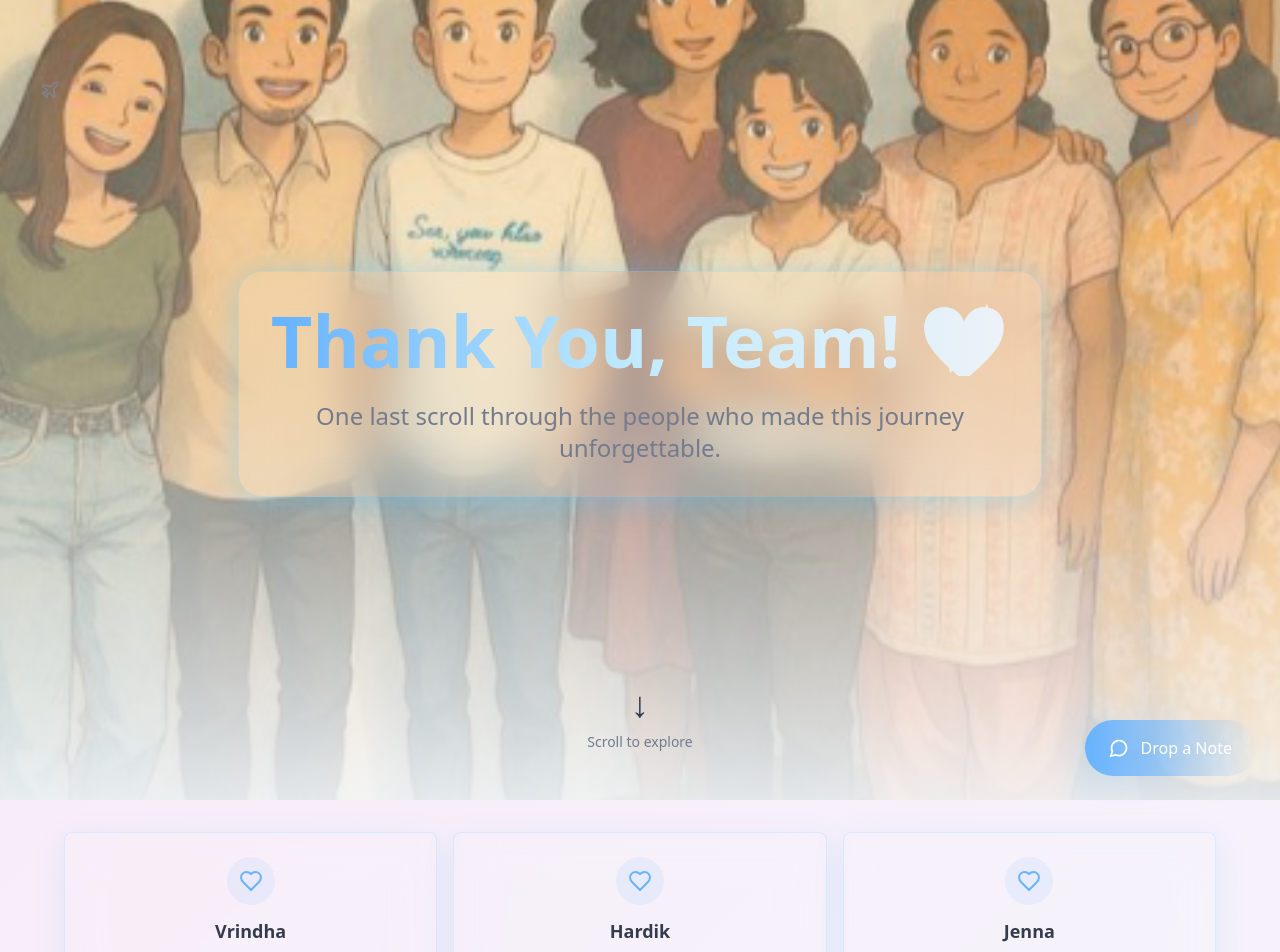
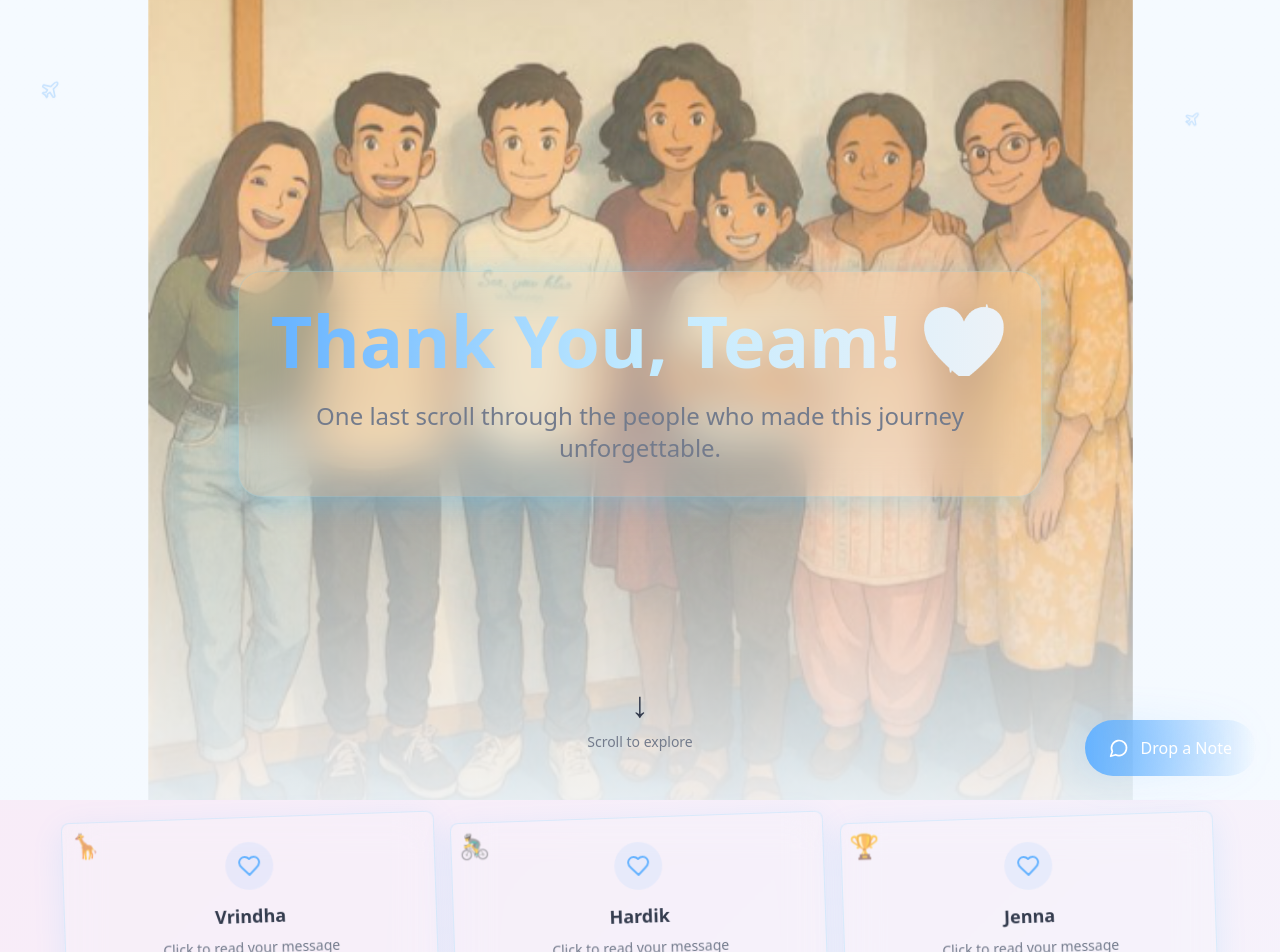
Before and after one commit to Yousufa01/cm-team, a React (Vite) app: page / in a window 1280 px wide. Shown: the top 952 px of the page. Built offline with nearby package versions, Linux system fonts and the light colour scheme.

Commit message:
Fix hero image and add animations
Fixes the hero image cropping and adds animated effects to message cards.

```diff
--- a/src/components/TeamMemberCard.tsx
+++ b/src/components/TeamMemberCard.tsx
@@ -14,6 +14,7 @@ interface TeamMemberCardProps {
 export const TeamMemberCard = ({ name, message }: TeamMemberCardProps) => {
   const [isExpanded, setIsExpanded] = useState(false);
   const [showReplyBox, setShowReplyBox] = useState(false);
+  const [showSpecialAnimation, setShowSpecialAnimation] = useState(false);
   const { toast } = useToast();
 
   const handleExpandClick = () => {
@@ -44,34 +45,67 @@ export const TeamMemberCard = ({ name, message }: TeamMemberCardProps) => {
       case "Surbhi":
         return "bg-gradient-to-br from-blush-pink/30 to-sky-blue/30";
       default:
-        return "bg-card/80";
+        return "bg-gradient-to-br from-soft-white/50 to-gentle-lavender/30";
+    }
+  };
+
+  const getPersonalAnimation = () => {
+    switch (name) {
+      case "Vrindha":
+        return "🦒"; // Giraffe for the tall roast reference
+      case "Hardik":
+        return "🚴‍♂️"; // Bike for COD and go-kart reference
+      case "Jenna":
+        return "🏆"; // Trophy for manager/perfection reference
+      case "Deno":
+        return "🎨"; // Artist emoji for the mad artist reference
+      case "Harshitha":
+        return "❓"; // Question mark for all the questions reference
+      case "Surbhi":
+        return "🏀"; // Basketball for the sessions reference
+      default:
+        return "✨";
     }
   };
 
   return (
-    <div className="space-y-2">
+    <div className="space-y-2 card-float">
       <Card
-        className={`cursor-pointer liquid-glass liquid-hover group transition-all duration-300 ${getCardTheme()} ${isExpanded ? 'scale-105 shadow-2xl' : ''}`}
+        className={`cursor-pointer liquid-glass liquid-hover group transition-all duration-300 balloon-effect ${getCardTheme()} ${isExpanded ? 'scale-105 shadow-2xl' : ''}`}
         onClick={handleExpandClick}
       >
         <CardContent className="p-6 text-center relative overflow-hidden">
+          {/* Animated character overlay */}
+          <div className="absolute top-2 left-2 text-2xl animate-bounce opacity-70 group-hover:opacity-100 transition-opacity duration-300">
+            {getPersonalAnimation()}
+          </div>
+
+          {/* Sparkle effects on hover */}
+          <div className="absolute inset-0 opacity-0 group-hover:opacity-100 transition-opacity duration-500 pointer-events-none">
+            <div className="absolute top-4 right-4 text-yellow-400 animate-pulse">✨</div>
+            <div className="absolute bottom-4 left-4 text-yellow-400 animate-pulse" style={{ animationDelay: '0.5s' }}>✨</div>
+            <div className="absolute top-1/2 left-1/2 transform -translate-x-1/2 -translate-y-1/2 text-yellow-400 animate-pulse" style={{ animationDelay: '1s' }}>💫</div>
+          </div>
+
           <div className="absolute top-2 right-2 opacity-0 group-hover:opacity-100 transition-opacity duration-300">
             <PaperPlane size={16} />
           </div>
-          <div className="mb-3">
-            <div className="w-12 h-12 mx-auto bg-primary/10 rounded-full flex items-center justify-center mb-3">
-              <Heart className="w-6 h-6 text-primary" />
+
+          <div className="mb-3 relative">
+            <div className="w-12 h-12 mx-auto bg-primary/10 rounded-full flex items-center justify-center mb-3 group-hover:scale-110 transition-transform duration-300">
+              <Heart className="w-6 h-6 text-primary group-hover:text-red-500 transition-colors duration-300" />
             </div>
           </div>
-          <h3 className="text-lg font-semibold text-foreground mb-2">{name}</h3>
+
+          <h3 className="text-lg font-semibold text-foreground mb-2 group-hover:scale-105 transition-transform duration-300">{name}</h3>
           <p className="text-sm text-muted-foreground mb-3">
             {isExpanded ? "Click to collapse" : "Click to read your message"}
           </p>
           <div className="flex justify-center">
             {isExpanded ? (
-              <ChevronUp className="w-5 h-5 text-primary" />
+              <ChevronUp className="w-5 h-5 text-primary group-hover:scale-110 transition-transform duration-300" />
             ) : (
-              <ChevronDown className="w-5 h-5 text-primary" />
+              <ChevronDown className="w-5 h-5 text-primary group-hover:scale-110 transition-transform duration-300" />
             )}
           </div>
         </CardContent>
@@ -95,11 +129,23 @@ export const TeamMemberCard = ({ name, message }: TeamMemberCardProps) => {
                   onClick={(e) => {
                     e.stopPropagation();
                     setShowReplyBox(!showReplyBox);
+                    // Trigger special animation for Hardik's bike
+                    if (name === "Hardik" && !showReplyBox) {
+                      setShowSpecialAnimation(true);
+                      setTimeout(() => setShowSpecialAnimation(false), 2000);
+                    }
                   }}
-                  className="bg-gradient-to-r from-primary/80 to-accent/80 hover:from-primary hover:to-accent text-primary-foreground rounded-2xl px-6 py-2 shadow-lg hover:shadow-xl transition-all duration-300 hover:scale-105 backdrop-blur-sm"
+                  className="bg-gradient-to-r from-primary/80 to-accent/80 hover:from-primary hover:to-accent text-primary-foreground rounded-2xl px-6 py-2 shadow-lg hover:shadow-xl transition-all duration-300 hover:scale-105 backdrop-blur-sm relative overflow-hidden"
                 >
                   <Mail className="w-4 h-4 mr-2" />
                   {showReplyBox ? "Cancel Reply" : "Reply to Yousuf"}
+
+                  {/* Special bike animation for Hardik */}
+                  {name === "Hardik" && showSpecialAnimation && (
+                    <div className="absolute top-1/2 left-0 transform -translate-y-1/2 text-xl animate-ping">
+                      🚴‍♂️
+                    </div>
+                  )}
                 </Button>
               </div>
             </CardContent>
--- a/src/index.css
+++ b/src/index.css
@@ -386,4 +386,46 @@ All colors MUST be HSL.
     perspective: 1000px;
     transform-style: preserve-3d;
   }
+
+  /* Additional card animations */
+  .card-float {
+    animation: float 6s ease-in-out infinite;
+  }
+
+  .card-float:nth-child(2n) {
+    animation-delay: -2s;
+  }
+
+  .card-float:nth-child(3n) {
+    animation-delay: -4s;
+  }
+
+  @keyframes float {
+    0%, 100% {
+      transform: translateY(0px);
+    }
+    50% {
+      transform: translateY(-10px);
+    }
+  }
+
+  /* Balloon effect */
+  .balloon-effect {
+    animation: balloon 8s ease-in-out infinite;
+  }
+
+  @keyframes balloon {
+    0%, 100% {
+      transform: translateY(0px) rotate(0deg);
+    }
+    25% {
+      transform: translateY(-15px) rotate(2deg);
+    }
+    50% {
+      transform: translateY(-20px) rotate(0deg);
+    }
+    75% {
+      transform: translateY(-15px) rotate(-2deg);
+    }
+  }
 }
--- a/src/pages/Index.tsx
+++ b/src/pages/Index.tsx
@@ -57,9 +57,12 @@ const Index = () => {
       <section className="relative h-screen overflow-hidden">
         {/* Parallax Background Image */}
         <div
-          className="absolute inset-0 bg-cover bg-center transition-all duration-1000 ease-out"
+          className="absolute inset-0 transition-all duration-1000 ease-out"
           style={{
             backgroundImage: `url('/lovable-uploads/5c54394f-d9e3-4fd1-bf91-23f07fda1f30.png')`,
+            backgroundSize: 'contain',
+            backgroundPosition: 'center top',
+            backgroundRepeat: 'no-repeat',
             transform: `scale(1.1)`,
             filter: `blur(0px)`
           }}
```
